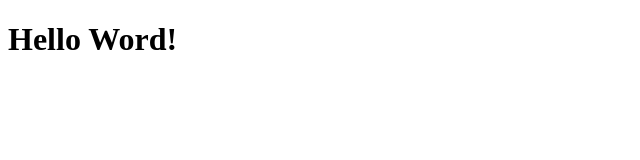
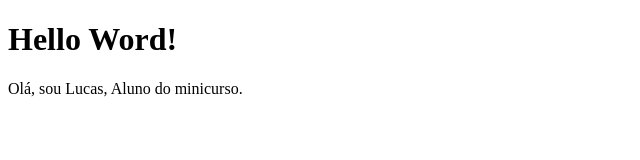
Before and after one commit to 0Lucas1/aula_minicurso_github, a plain HTML site: page index.html in a window 1280 px wide. Shown: the whole page, without its empty margins (0-640 px from the left). Drawn offline with Linux system fonts and the light colour scheme.

Commit message:
Aula_minucurso

```diff
--- a/index.html
+++ b/index.html
@@ -7,5 +7,6 @@
 </head>
 <body>
     <h1>Hello Word!</h1>
+    Olá, sou Lucas, Aluno do minicurso.
 </body>
 </html>
```
